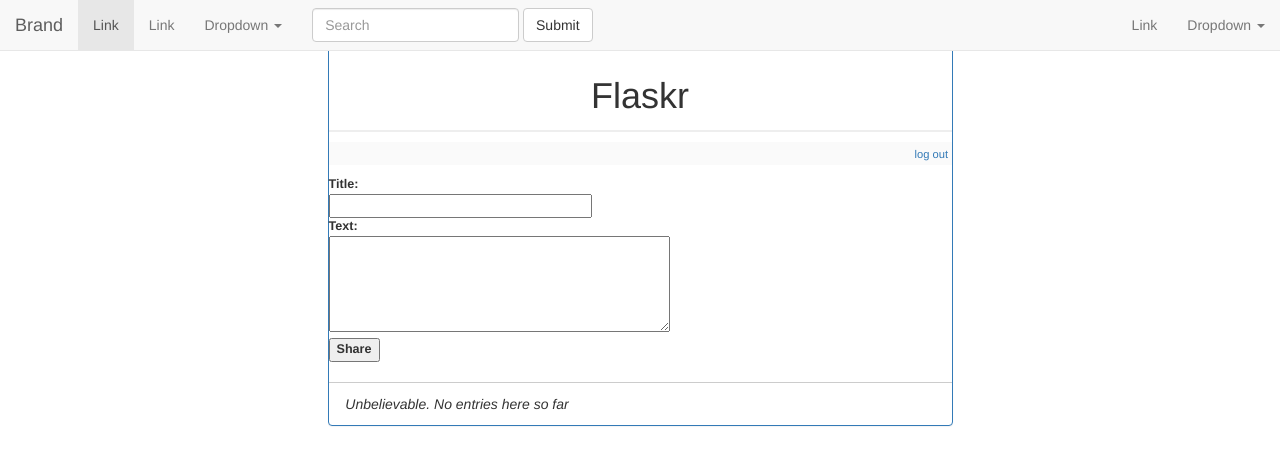
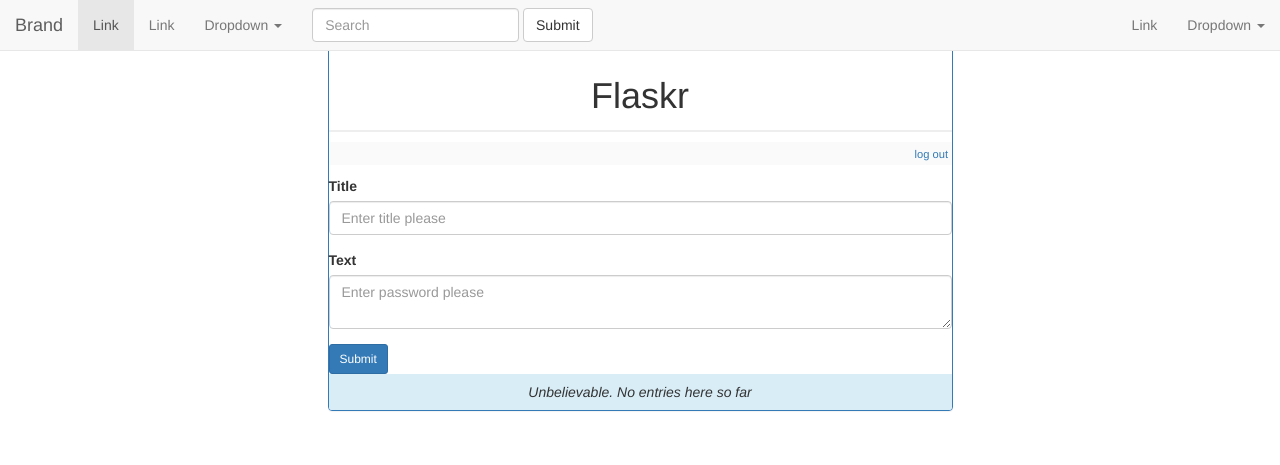
Before and after one commit to GulsahKose/Python-Flask-Test, a Flask app: template flaskr/templates/show_entries.html in a window 1280 px wide. Shown: the top 465 px of the page. Run offline with Flask 2, Linux system fonts and the light colour scheme; the template is opened without the code that fills it, so the values that code supplies are empty; the visitor is signed in with stand-in values (Sample User, id 1); some libraries are stand-ins or nearby versions.

Commit message:
Changed form design and view blogs with bootstrap

```diff
--- a/flaskr/templates/show_entries.html
+++ b/flaskr/templates/show_entries.html
@@ -1,21 +1,23 @@
 {% extends "layout.html" %}
 {% block body %}
 {% if session.logged_in %}
-		<form action="{{ url_for('add_entry') }}" method=post class=add-entry>
-			<dl>
-			<dt>Title:
-			<dd><input type=text size=30 name=title>
-			<dt>Text:
-			<dd><textarea name=text rows=5 cols=40></textarea>
-			<dd><input type=submit value=Share>
-			</dl>
+  <form action="{{ url_for('add_entry') }}" method=post role="form">
+    <div class="form-group">
+      <label>Title</label>
+        <input type="text" name="title" size=30 class="form-control"  placeholder="Enter title please">
+    </div>
+    <div class="form-group">
+      <label>Text</label>
+        <textarea name="text" row=5 cols=40 class="form-control" placeholder="Enter password please"></textarea>
+    </div>
+    <button type="submit" class="btn btn-primary btn-sm">Submit</button>
   </form>
 {% endif %}
-	<ul class=entries>
+<table class="table table-hover">
 {% for entry in entries %}
-		<li><h2>{{ entry.title }}</h2>{{ entry.text|safe }}
+  <tr class="info text-center"><td><h3>{{ entry.title }}</h3>{{ entry.text|safe }}</td></tr>
 {% else %}
-		<li><em>Unbelievable. No entries here so far</em>
+  <tr class="info text-center"><td><em>Unbelievable. No entries here so far</em></td></tr>
 {% endfor %}
-	</ul>
+</table>
 {% endblock %}
```
Lines whose indentation alone changed are shown as unchanged.
